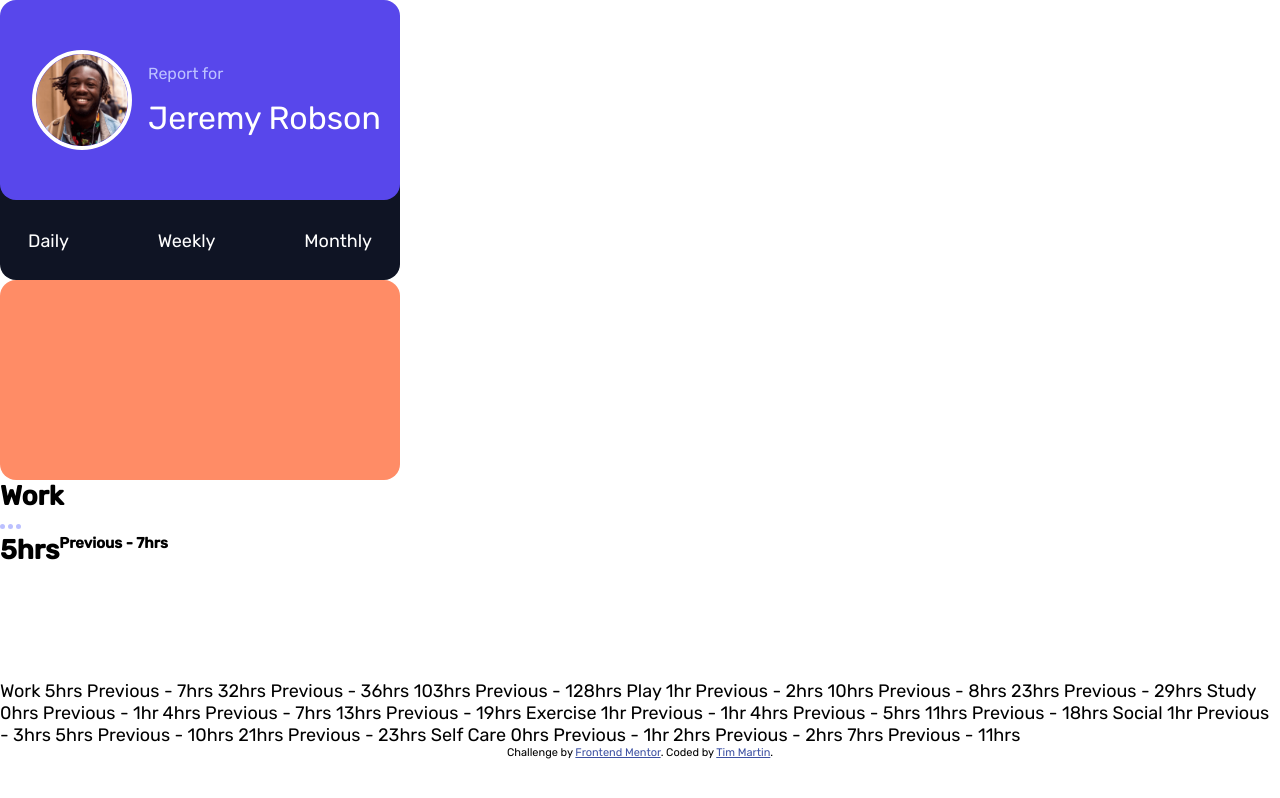
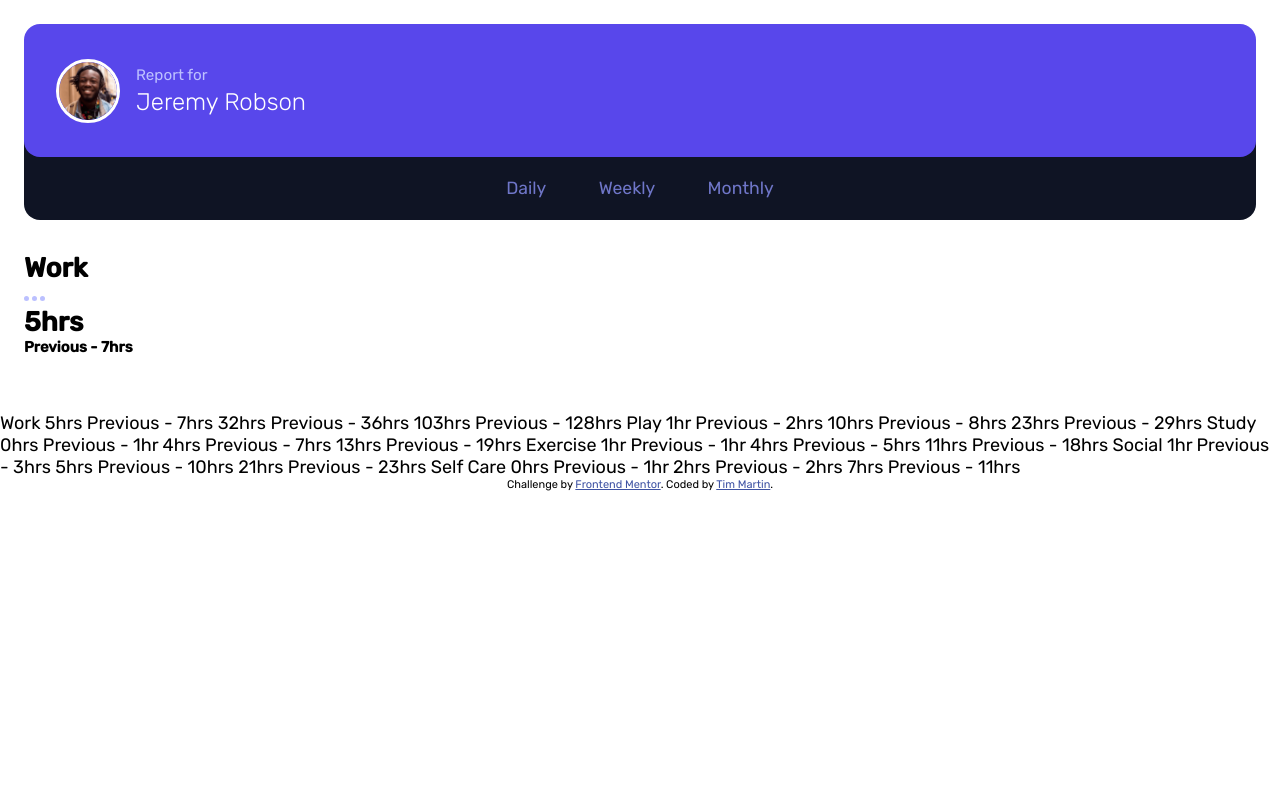
Before and after one commit to TimMartin13-Frontend-Mentor/time_tracking_dashboard, a website: page index.html in a window 1280 px wide. Drawn offline with Linux system fonts and the light colour scheme.

Commit message:
Profile card done

```diff
--- a/index.html
+++ b/index.html
@@ -19,20 +19,24 @@
   </style>
 </head>
 <body>
-  <header>
-    <figure class="profile box-style">
+  <div class="container">
+    <header class="profile-card">
+      <figure class="profile profile-box">
         <img src="./images/image-jeremy.png" alt="head shot">
         <figcaption class="title-name">
           <div class="title">Report for</div>
           <div class="name">Jeremy Robson</div>
         </figcaption>
       </figure>
-    <div class="time-frame box-style">
+      <div class="time-frame-box profile-box">
+        <div class="time-frame">
           <a href="#daily">Daily</a>
           <a href="#weekly">Weekly</a>
           <a href="#monthly">Monthly</a>
         </div>
+      </div>
     </header>
+    <div class="card-container">
       <section>
         <div class="box-style box-color"></div>
         <div class="work-info box-style">
@@ -46,6 +50,8 @@
           </div>
         </div>
       </section>
+    </div>
+  </div>
 
   Work
   5hrs <!-- daily -->
--- a/sass/abstracts/_fonts.scss
+++ b/sass/abstracts/_fonts.scss
@@ -8,9 +8,16 @@ body {
 }
 
 .title {
-  font-size: 1rem;
+  font-size: 0.95rem;
 }
 
 .name {
-  font-size: 2rem;
+  font-size: 1.5rem;
+  font-weight: 300;
 }
+
+.time-frame {
+  a {
+    font-size: 1.10rem;
+  }
+}
--- /dev/null
+++ b/sass/components/__components-dir.scss
@@ -0,0 +1,2 @@
+@forward "./activity_card";
+@forward "./profile_card";
--- /dev/null
+++ b/sass/components/_profile_card.scss
@@ -0,0 +1,60 @@
+// Abstracts
+@use "./../abstracts/__abstracts-dir" as ab;
+
+.profile {
+  position: relative;
+  display: flex;
+  align-items: center;
+  background-color: ab.$blue;
+  z-index: 2;
+
+  img {
+    border-radius: 100%;
+    margin: 2rem 1rem 2rem 2rem;
+    border: 3px solid ab.$white;
+    width: 4rem;
+  }
+}
+
+.profile-box {
+  height: 133px;
+  width: auto;
+  border-radius: 1rem;
+}
+
+.title-name {
+  .title {
+    color: ab.$pale-blue;
+    padding-bottom: 0.25rem;
+  }
+
+  .name {
+    color: ab.$white;
+  }
+}
+
+.time-frame-box {
+  display: flex;
+  margin-top: -4.375rem;
+  background-color: ab.$very-dark-blue;
+  align-items: flex-end;
+  justify-content: center;
+  z-index: 1;
+}
+
+.time-frame {
+  justify-content: space-around;
+  margin: 1.3rem 0;
+
+  a {
+    padding: 1.5rem;
+    width: 33%;
+    color: ab.$desaturated-blue;
+    text-decoration: none;
+
+    &:hover {
+      color: ab.$white;
+      transition: 0.3s;
+    }
+  }
+}
--- /dev/null
+++ b/sass/layout/__layout-dir.scss
@@ -0,0 +1 @@
+@forward "./main_layout";
--- /dev/null
+++ b/sass/layout/_main_layout.scss
@@ -0,0 +1,22 @@
+// .container {
+//   margin: 2rem;
+//   display: grid;
+//   grid-template-columns: repeat(4, 1fr);
+//   gap: 30px;
+//   grid-auto-rows: minmax(255, 327);
+// }
+
+// .profile-card {
+//   grid-column: 1;
+//   grid-row: 1 / 3;
+// }
+
+.container {
+  margin: 1.5rem;
+  display: flex;
+  flex-direction: column;
+}
+
+.card-container {
+  margin: 2rem 0;
+}
--- a/sass/main.scss
+++ b/sass/main.scss
@@ -1,7 +1,11 @@
-//Abstracts
-@use "./abstracts/__abstracts-dir" as ab;
-//Base Styles
+// Abstracts
+@import "./abstracts/__abstracts-dir";
+// Base Styles
 @import "./base/__base-dir";
+// Card layout
+@import "./layout/__layout-dir";
+// Components
+@import "./components/__components-dir";
 
 // header {
 //   position: absolute;
@@ -11,59 +15,16 @@
 //   background-color: black;
 // }
 
-.profile {
-  position: relative;
-  display: flex;
-  background-color: ab.$blue;
-  align-items: center;
-  z-index: 2;
+// .box-style {
+//   width: 400px;
+//   height: 200px;
+//   border-radius: 1rem;
+// }
 
-  img {
-    border-radius: 100%;
-    margin: 2rem 1rem 2rem 2rem;
-    border: 4px solid ab.$white;
-    width: 25%;
-  }
-}
+// .box-color {
+//   background-color: ab.$light-red-work;
+// }
 
-.title-name {
-  .title {
-    color: ab.$pale-blue;
-    padding-bottom: 1rem;
-  }
-
-  .name {
-    color: ab.$white;
-  }
-}
-
-.time-frame {
-  display: flex;
-  // top: 1rem;
-  background-color: ab.$very-dark-blue;
-  margin-top: -7.5rem;
-  align-items:flex-end;
-  justify-content: space-between;
-  padding: 0.75rem;
-  z-index: 1;
-
-  a {
-    margin: 1rem;
-    color: ab.$white;
-    text-decoration: none;
-  }
-}
-
-.box-style {
-  width: 400px;
-  height: 200px;
-  border-radius: 1rem;
-}
-
-.box-color {
-  background-color: ab.$light-red-work;
-}
-
-.hours-container {
-  display: flex;
-}
+// .hours-container {
+//   display: flex;
+// }
```
Also changed, not shown: sass/components/_activity_card.scss (added), styles/style.css, 1 other file. Lines whose indentation alone changed are shown as unchanged.
